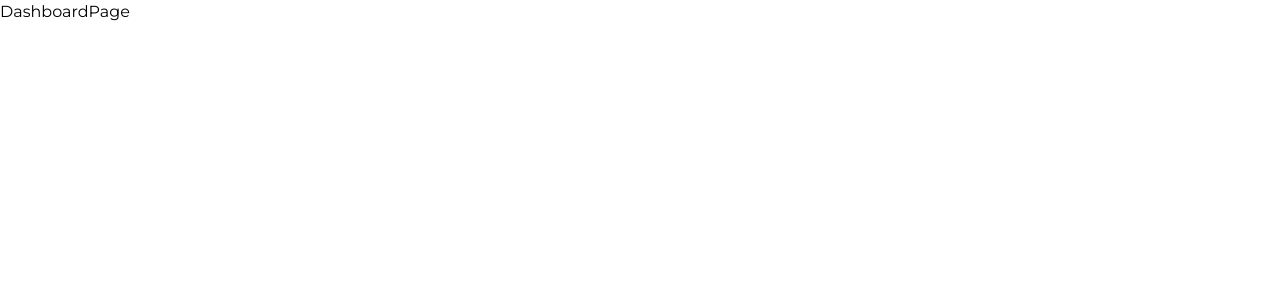
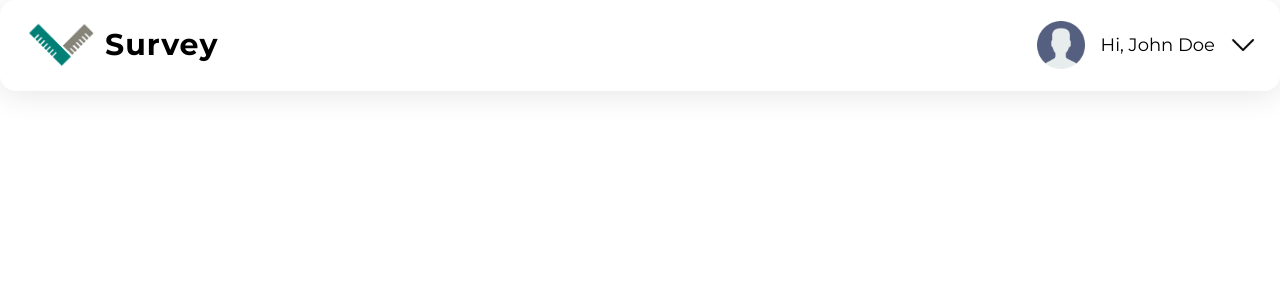
Before and after one commit to TITTA-official/survey, a React (Create React App) app: page /dashboard in a window 1280 px wide. Shown: the top 300 px of the page. Built offline with nearby package versions, Linux system fonts and the light colour scheme.

Commit message:
adding dashboard navbar

```diff
--- a/src/index.css
+++ b/src/index.css
@@ -14,3 +14,8 @@ html,body {
   -webkit-font-smoothing: antialiased;
   -moz-osx-font-smoothing: grayscale;
 }
+
+
+.sp{
+  letter-spacing: 1px;
+}
--- a/src/pages/DashboardPage.js
+++ b/src/pages/DashboardPage.js
@@ -2,7 +2,14 @@ import React from 'react'
 
 function DashboardPage() {
   return (
-    <div>DashboardPage</div>
+    <div className='relative'>
+      <div className="navbar sticky top-0 bg-glass flex items-center justify-between px-4 py-3 md:px-6 md:py-4">
+        <div className="flex items-center gap-2"><div className="logo w-[64px] md:w-[72px]"><img className='w-full' src="../logo.png" alt="" /> </div> <span className='sp text-xl md:text-3xl font-bold'>Survey</span></div>
+        <div className="info flex gap-3 md:gap-4 items-center">
+          <div className="p-icon w-[32px] md:w-[48px]"><img className='w-full cursor-pointer' src="../user.png" alt="" /></div> <div className='text-lg'>Hi, <span>John Doe</span> </div> <div className='w-[20px] md:w-[24px] cursor-pointer'><img className='w-full' src="../menudown.png" alt="" /></div>
+        </div>
+      </div>
+    </div>
   )
 }
 
```
Also changed, not shown: public/menudown.png (added), public/user.png (added).
